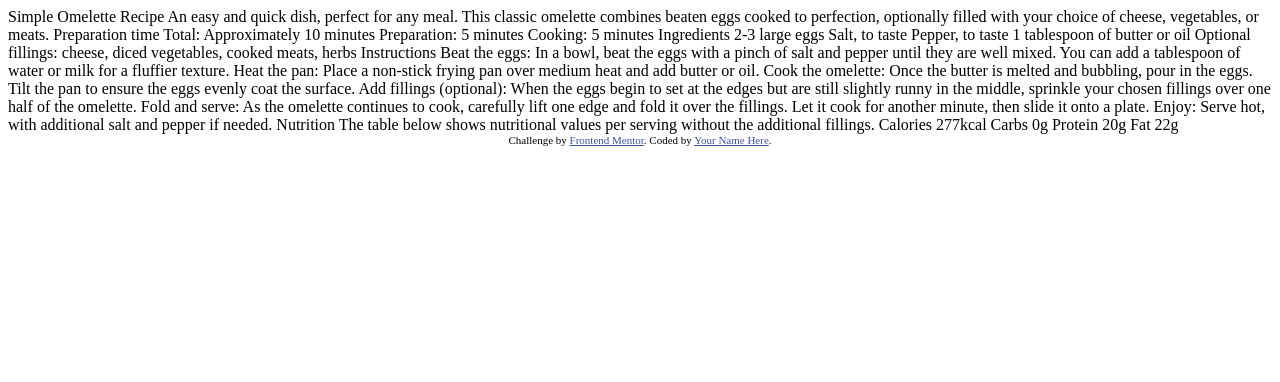
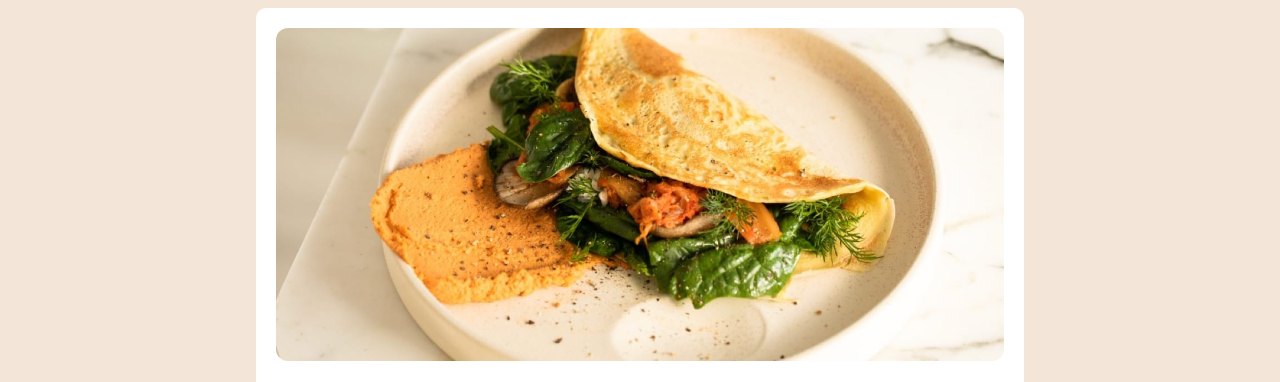
Before and after one commit to LassCissoko/FrontEndMentor, a plain HTML site: page Projet 2-recipe-page-main/index.html in a window 1280 px wide. Shown: the top 382 px of the page. Drawn offline with Linux system fonts and the light colour scheme.

Commit message:
Supression mauvais fichier index.html

```diff
--- a/Projet 2-recipe-page-main/index.html
+++ b/Projet 2-recipe-page-main/index.html
@@ -1,77 +1,71 @@
 <!DOCTYPE html>
-<html lang="en">
+<html lang="fr">
 <head>
-  <meta charset="UTF-8">
-  <meta name="viewport" content="width=device-width, initial-scale=1.0"> <!-- displays site properly based on user's device -->
-
-  <link rel="icon" type="image/png" sizes="32x32" href="./assets/images/favicon-32x32.png">
-
-  <title>Frontend Mentor | Recipe page</title>
-
-  <!-- Feel free to remove these styles or customise in your own stylesheet 👍 -->
-  <style>
-    .attribution { font-size: 11px; text-align: center; }
-    .attribution a { color: hsl(228, 45%, 44%); }
-  </style>
+    <meta charset="UTF-8">
+    <meta name="viewport" content="width=device-width, initial-scale=1.0">
+    <link rel="preconnect" href="https://fonts.googleapis.com">
+<link rel="preconnect" href="https://fonts.gstatic.com" crossorigin>
+<link href="https://fonts.googleapis.com/css2?family=Young+Serif&display=swap" rel="stylesheet">
+<link rel="preconnect" href="https://fonts.googleapis.com">
+<link rel="preconnect" href="https://fonts.gstatic.com" crossorigin>
+<link href="https://fonts.googleapis.com/css2?family=Outfit:wght@100..900&family=Young+Serif&display=swap" rel="stylesheet">
+<link rel="stylesheet" href="style.css">
+    <title>Recipe Page</title>
 </head>
 <body>
-
-  Simple Omelette Recipe
-
-  An easy and quick dish, perfect for any meal. This classic omelette combines beaten eggs cooked
-  to perfection, optionally filled with your choice of cheese, vegetables, or meats.
-
-  Preparation time
-
-  Total: Approximately 10 minutes
-  Preparation: 5 minutes
-  Cooking: 5 minutes
-
-  Ingredients
-
-  2-3 large eggs
-  Salt, to taste
-  Pepper, to taste
-  1 tablespoon of butter or oil
-  Optional fillings: cheese, diced vegetables, cooked meats, herbs
-
-  Instructions
-
-  Beat the eggs: In a bowl, beat the eggs with a pinch of salt and pepper until they are well mixed.
-  You can add a tablespoon of water or milk for a fluffier texture.
-
-  Heat the pan: Place a non-stick frying pan over medium heat and add butter or oil.
-
-  Cook the omelette: Once the butter is melted and bubbling, pour in the eggs. Tilt the pan to ensure
-  the eggs evenly coat the surface.
-
-  Add fillings (optional): When the eggs begin to set at the edges but are still slightly runny in the
-  middle, sprinkle your chosen fillings over one half of the omelette.
-
-  Fold and serve: As the omelette continues to cook, carefully lift one edge and fold it over the
-  fillings. Let it cook for another minute, then slide it onto a plate.
-
-  Enjoy: Serve hot, with additional salt and pepper if needed.
-
-  Nutrition
-
-  The table below shows nutritional values per serving without the additional fillings.
-
-  Calories
-  277kcal
-
-  Carbs
-  0g
-
-  Protein
-  20g
-
-  Fat
-  22g
-
-  <div class="attribution">
-    Challenge by <a href="https://www.frontendmentor.io?ref=challenge" target="_blank">Frontend Mentor</a>.
-    Coded by <a href="#">Your Name Here</a>.
-  </div>
+    <div class="container">
+        <div class="card">
+            <img src="assets/images/image-omelette.jpeg" alt="Plat aux omelette">
+            <h1>Simple Omelette Recipe</h1>
+            <p>An easy and quick dish, perfect for any meal. This classic omellete combines beaten eggs cooked to perfection, optionnaly filled with your choice of cheed, vegetables, or meats</p>
+            <div class="card-time">
+                <h3>Preparation Time</h3>
+                <ul>
+                    <li><b>Total</b>: Approximately 10 minutes</li>
+                    <li><b>Preparation</b>: 5 minutes</li>
+                    <li><b>Cooking</b>: 5 minutes</li>
+            </ul>
+        </div>
+        <h2>Ingredients</h2>
+        <ul>
+            <li>2-3 large eggs</li>
+            <li>Salt, to taste</li>
+            <li>Pepper, to taste</li>
+            <li>1 tablespoon of butter or oil</li>
+            <li>Optional fillings: cheese, diced vegetables, cooked meats, herbs</li>
+        </ul>
+        <hr>
+        <h2>Instructions</h2>
+        <ol>
+            <li><b>Beat the eggs</b>: In a bowl, beat the eggs with a pinch of salt and pepper until they are well mixed. You can add a tablespoon of water or milk for a fluffier texture</li>
+            <li><b>Heat the pan</b>: Place a non-stick frying pan over medium heat and add butter or oil.</li>
+            <li><b>Cook the omellete</b>: Once the butter is melted and bubbling, pour in the eggs. Tilt the pan to ensure  the eggs evenly coat the surface</li>
+            <li><b>Add fillings (optional)</b>: When the eggs begin to set at the edges but are still slightly runny in the middle, sprinkle your chosen fillings over one half of the omelette.</li>
+            <li><b>Fold and serve</b>: As the omelette continues to cook, carefully lift one edge and fold it over the fillings. Let it cook for another minute, then slide it onto a plate.</li>
+            <li><b>Enjoy</b>: Serve hot, with additional salt and pepper if needed.</li>
+        </ol>
+        <hr>
+        <h2>Nutrition</h2>
+        <p>The table below shows nutritional values per serving without the additionnal fillings.</p>
+        <table>
+            <tr>
+                <td>Calories</td>
+                <td>277kcal</td>
+            </tr>
+            <tr>
+                <td>Carbs</td>
+                <td>0g</td>
+            </tr>
+            <tr>
+                <td>Protein</td>
+                <td>20g</td>
+            </tr>
+            <tr>
+                <td>Fat</td>
+                <td>22g</td>
+            </tr>
+        </table>
+    </div>
+</div>
 </body>
 </html>
```
Also changed, not shown: Projet 2-recipe-page-main/index2.html (deleted, +0 -71 lines).
